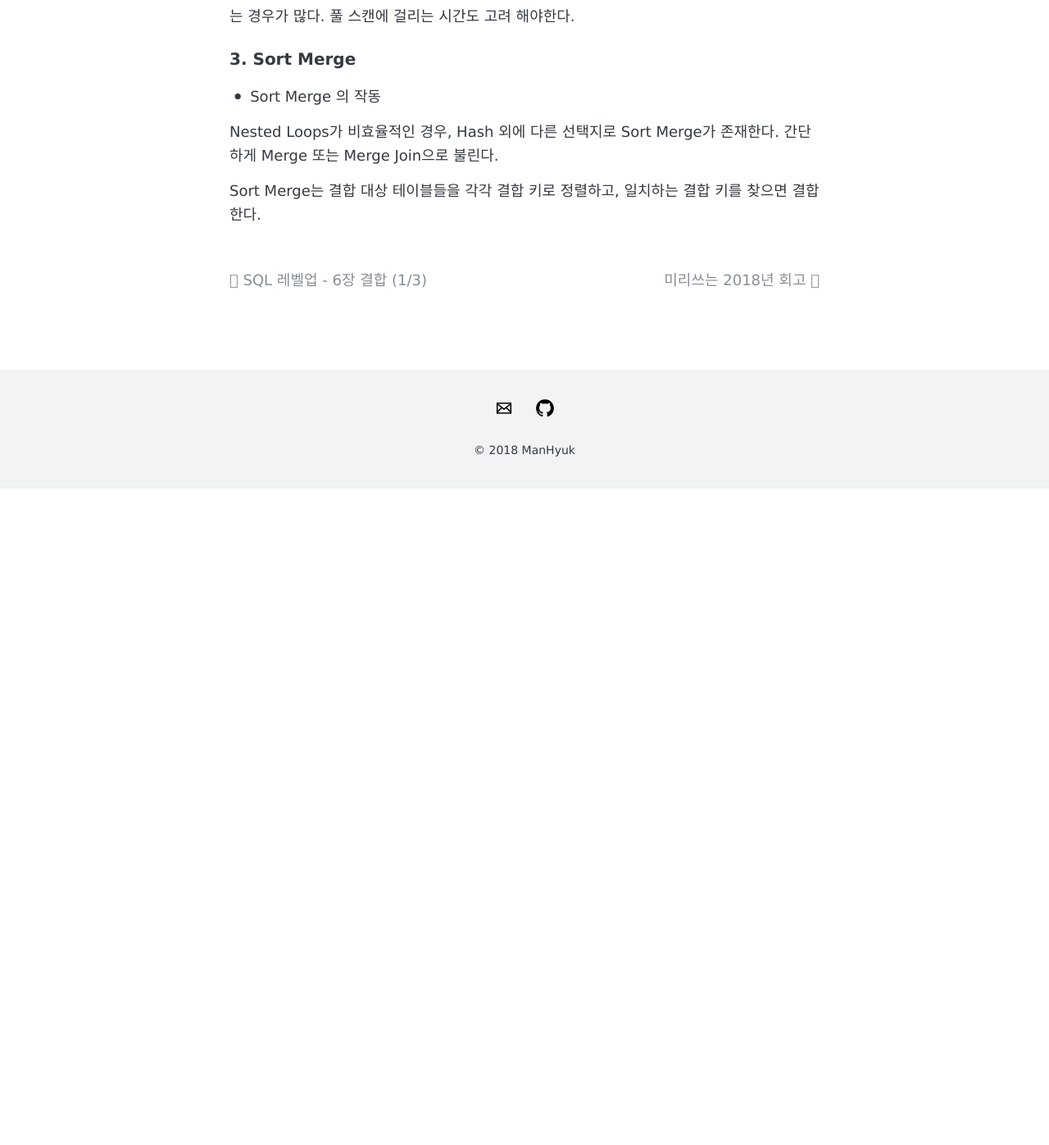
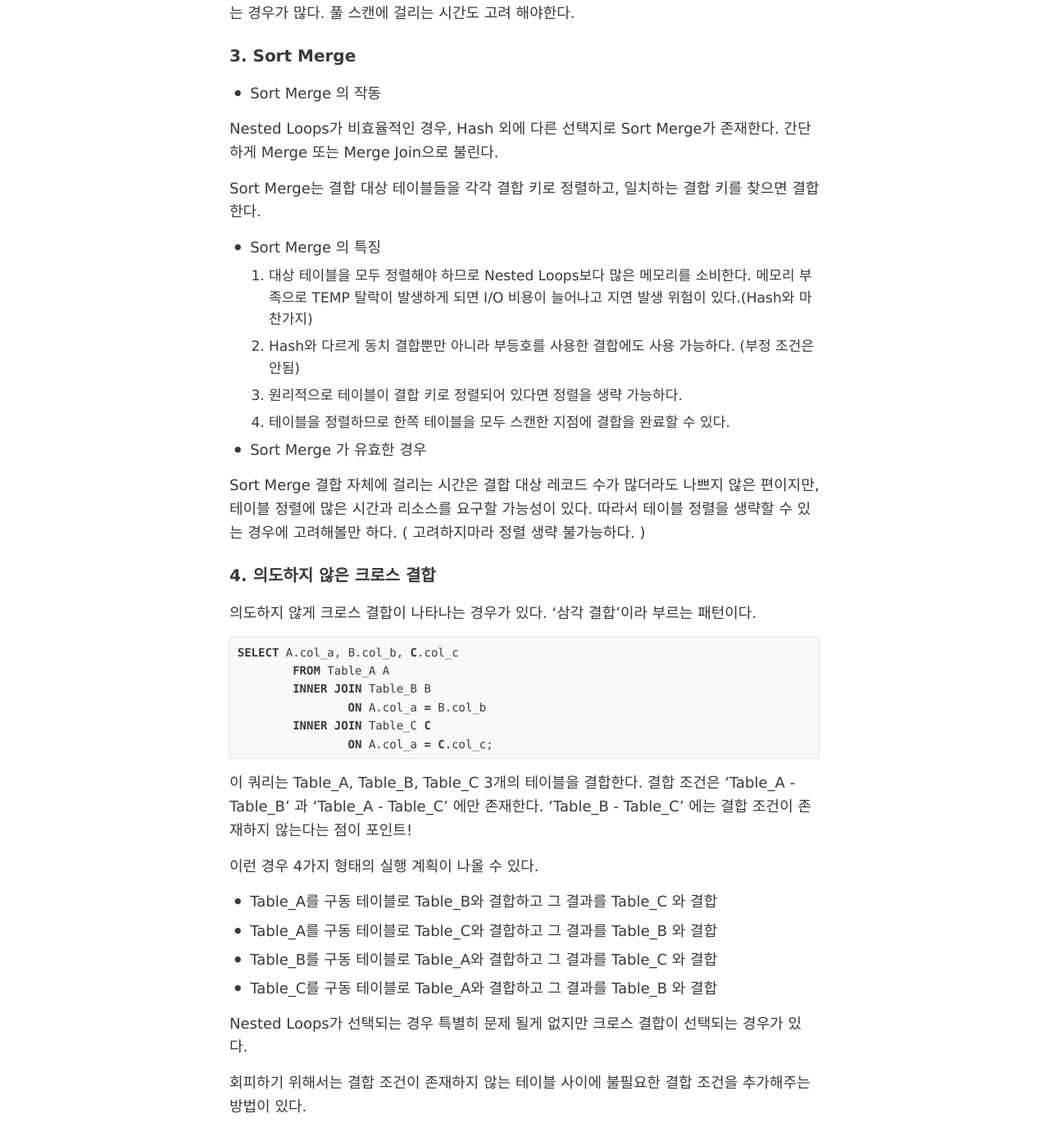
Before and after one commit to ManHyuk/ManHyuk.github.io, a Jekyll site: the page built from _posts/2018-12-03-sql-level-up-6-2.md, in a window 1280 px wide and 1400 px high, scrolled down 2995 px. Shown: the top 1397 px of the window at 82% size. Built offline with Jekyll 4.4.1, drawn with Linux system fonts in a browser that asks for light colours; comment, search, counter and statistics services are not loaded; before the commit the page ends 3591 px from its top, so only the background shows below that.

Commit message:
done sql6-2.md

````diff
--- a/_posts/2018-12-03-sql-level-up-6-2.md
+++ b/_posts/2018-12-03-sql-level-up-6-2.md
@@ -109,20 +109,24 @@ Nested Loop(cost ~)
 
 
 - Hash 의 특징
+  1. 결합 테이블로부터 해시 테이블을 만들어서 활용하므로, Nested Loops에 비해 메모리를 크게 소모한다.
+  2. 메모리가 부족하면 저장소를 사용하므로 지연이 발생한다.
+  3. 출력되는 해시값은 입력값의 순서를 알지 못하므로, 등치 결합에만 사용할 수 있다.
 
-1. 결합 테이블로부터 해시 테이블을 만들어서 활용하므로, Nested Loops에 비해 메모리를 크게 소모한다.
-2. 메모리가 부족하면 저장소를 사용하므로 지연이 발생한다.
-3. 출력되는 해시값은 입력값의 순서를 알지 못하므로, 등치 결합에만 사용할 수 있다.
+
 
 
 
 - Hash 가 유용한 경우
+  1. Nested Loops에서 적절한 구동 테이블이 존재하지 않는 경우
+  2. 구동 테이블로 사용할만한 작은 테이블은 있지만, 내부 테이블에서 히트되는 레코드가 너무 많은 경우
+  3. Nested Loop 내부 테이블에 인덱스가 존재하지 않는(또는 추가할 수 없는) 경우
 
-1. Nested Loops에서 적절한 구동 테이블이 존재하지 않는 경우
-2. 구동 테이블로 사용할만한 작은 테이블은 있지만, 내부 테이블에서 히트되는 레코드가 너무 많은 경우
-3. Nested Loop 내부 테이블에 인덱스가 존재하지 않는(또는 추가할 수 없는) 경우
 
-즉, Nested Loops가 효율적으로 작동하지 않는경우 Hash가 차선책으로 유용하다.
+
+#### 즉, Nested Loops가 효율적으로 작동하지 않는경우 Hash가 차선책으로 유용하다.
+
+
 
 
 
@@ -143,3 +147,57 @@ Nested Loops가 비효율적인 경우, Hash 외에 다른 선택지로 Sort Mer
 
 
 Sort Merge는 결합 대상 테이블들을 각각 결합 키로 정렬하고, 일치하는 결합 키를 찾으면 결합한다.
+
+
+
+- Sort Merge 의 특징
+  1. 대상 테이블을 모두 정렬해야 하므로 Nested Loops보다 많은 메모리를 소비한다. 메모리 부족으로 TEMP 탈락이 발생하게 되면 I/O 비용이 늘어나고 지연 발생 위험이 있다.(Hash와 마찬가지)
+  2. Hash와 다르게 동치 결합뿐만 아니라 부등호를 사용한 결합에도 사용 가능하다. (부정 조건은 안됨)
+  3. 원리적으로 테이블이 결합 키로 정렬되어 있다면 정렬을 생략 가능하다.
+  4. 테이블을 정렬하므로 한쪽 테이블을 모두 스캔한 지점에 결합을 완료할 수 있다.
+
+
+
+- Sort Merge 가 유효한 경우
+
+Sort Merge 결합 자체에 걸리는 시간은 결합 대상 레코드 수가 많더라도 나쁘지 않은 편이지만, 테이블 정렬에 많은 시간과 리소스를 요구할 가능성이 있다. 따라서 테이블 정렬을 생략할 수 있는 경우에 고려해볼만 하다. ( 고려하지마라 정렬 생략 불가능하다. )
+
+
+
+### 4. 의도하지 않은 크로스 결합
+
+
+
+의도하지 않게 크로스 결합이 나타나는 경우가 있다. '삼각 결합'이라 부르는 패턴이다.
+
+
+
+```sql
+SELECT A.col_a, B.col_b, C.col_c
+	FROM Table_A A
+    	INNER JOIN Table_B B
+    		ON A.col_a = B.col_b
+    	INNER JOIN Table_C C
+    		ON A.col_a = C.col_c;
+```
+
+
+
+이 쿼리는 Table_A, Table_B, Table_C 3개의 테이블을 결합한다. 결합 조건은 'Table_A - Table_B' 과 'Table_A - Table_C' 에만 존재한다.  'Table_B - Table_C' 에는 결합 조건이 존재하지 않는다는 점이 포인트!
+
+
+
+이런 경우 4가지 형태의 실행 계획이 나올 수 있다.
+
+
+
+- Table_A를 구동 테이블로 Table_B와 결합하고 그 결과를 Table_C 와 결합
+- Table_A를 구동 테이블로 Table_C와 결합하고 그 결과를 Table_B 와 결합
+- Table_B를 구동 테이블로 Table_A와 결합하고 그 결과를 Table_C 와 결합
+- Table_C를 구동 테이블로 Table_A와 결합하고 그 결과를 Table_B 와 결합
+
+
+
+Nested Loops가 선택되는 경우 특별히 문제 될게 없지만 크로스 결합이 선택되는 경우가 있다.
+
+회피하기 위해서는 결합 조건이 존재하지 않는 테이블 사이에 불필요한 결합 조건을 추가해주는 방법이 있다.
````
